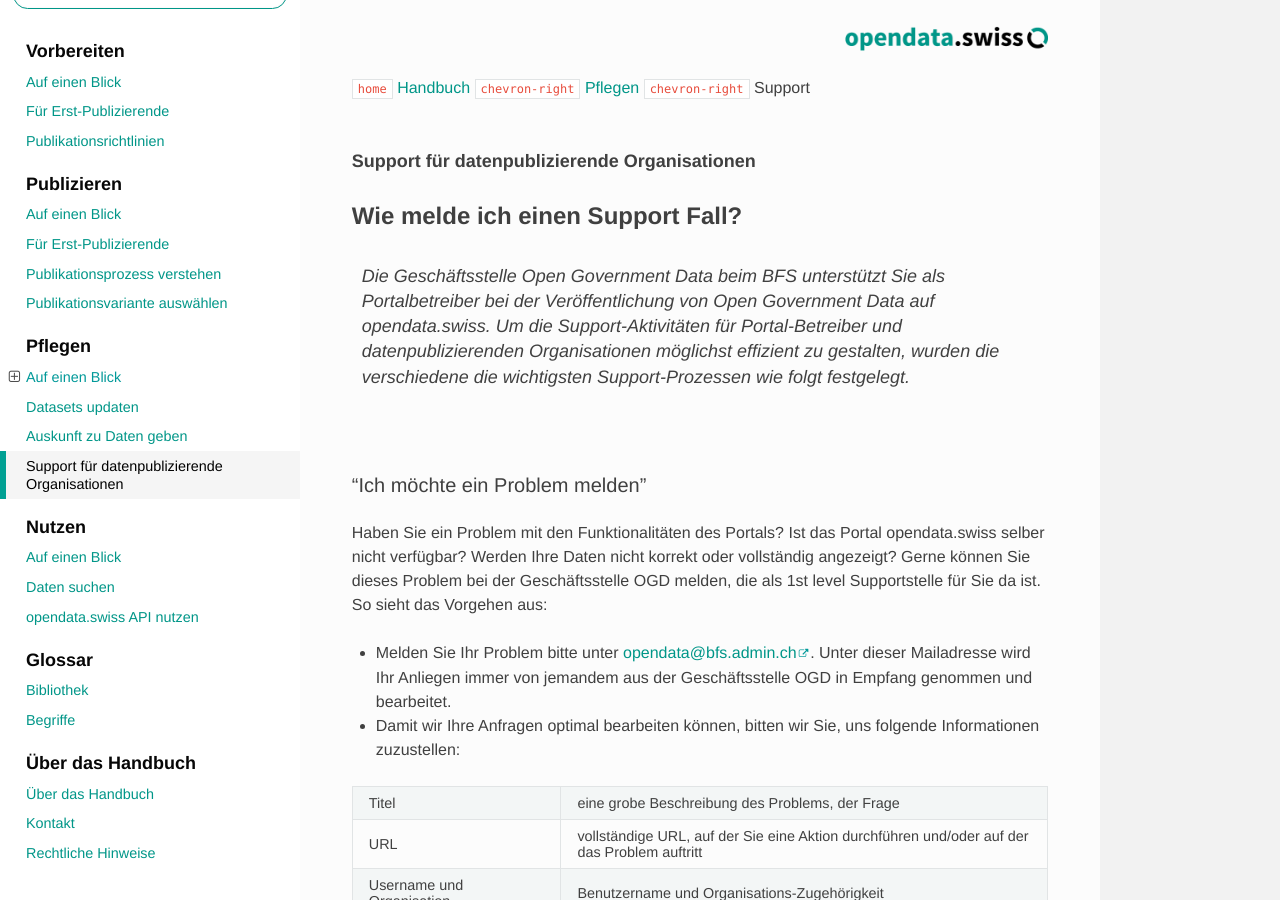
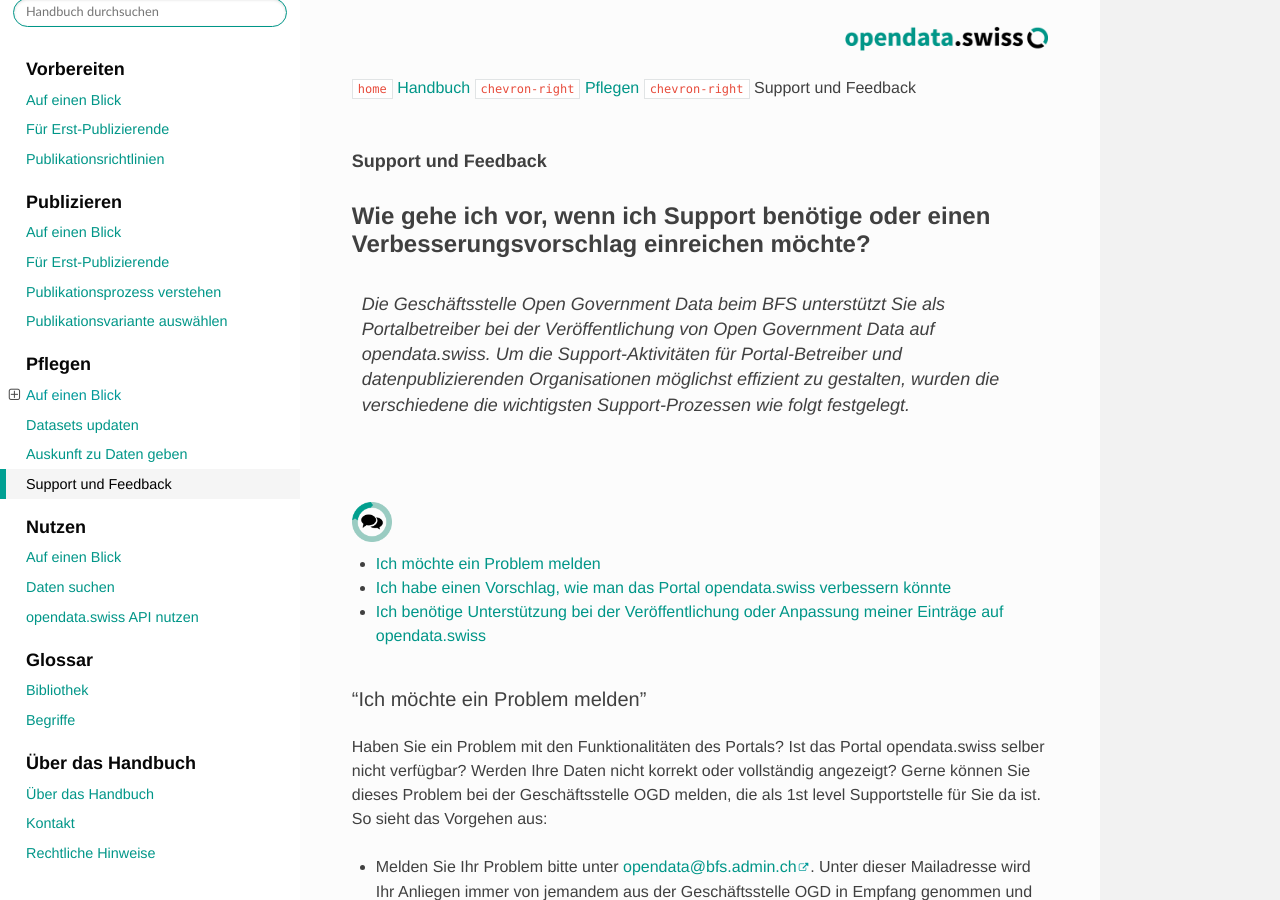
Before and after one commit to opendata-swiss/ogdch-handbook, a Sphinx documentation site: the page built from source/content/pflegen/support.rst, in a window 1280 px wide and 900 px high. Built offline with Sphinx 7.4.7 and the Read the Docs theme 2.0.0, drawn with Linux system fonts in a browser that asks for light colours; cross-references to code outside the pages are shown as plain code.

Commit message:
add direct links and transfer titles for support page

```diff
--- a/source/content/pflegen/pflegen.rst
+++ b/source/content/pflegen/pflegen.rst
@@ -21,4 +21,4 @@ und Nutzern zu Ihren Daten beantworten.
 
     - :doc:`Dataset updaten <datasets-updaten>`
     - :doc:`Auskunft zu Daten geben <auskunft-geben>`
-    - :doc:`Support <support>`
+    - :doc:`Anfrage Support <support>`
--- a/source/content/pflegen/support.rst
+++ b/source/content/pflegen/support.rst
@@ -2,14 +2,14 @@
 
    - :fa:`home` :doc:`Handbuch <../../index>` :fa:`chevron-right`
    - :doc:`Pflegen <pflegen>` :fa:`chevron-right`
-   - Support
+   - Support und Feedback
 
 **********************************************
-Support für datenpublizierende Organisationen
+Support und Feedback
 **********************************************
 
-Wie melde ich einen Support Fall?
-=====================================
+Wie gehe ich vor, wenn ich Support benötige oder einen Verbesserungsvorschlag einreichen möchte?
+======================================================================================================
 
 .. container:: Intro
 
@@ -18,6 +18,16 @@ Wie melde ich einen Support Fall?
     Support-Aktivitäten für Portal-Betreiber und datenpublizierenden
     Organisationen möglichst effizient zu gestalten, wurden die verschiedene
     die wichtigsten Support-Prozessen wie folgt festgelegt.
+
+.. container:: support
+
+    Support
+
+- :ref:`Ich möchte ein Problem melden <support_problem_melden>`
+- :ref:`Ich habe einen Vorschlag, wie man das Portal opendata.swiss verbessern könnte <support_feedback>`
+- :ref:`Ich benötige Unterstützung bei der Veröffentlichung oder Anpassung meiner Einträge auf opendata.swiss <support_beratung>`
+
+.. _support_problem_melden:
 
 “Ich möchte ein Problem melden”
 -----------------------------------------
@@ -33,25 +43,25 @@ Supportstelle für Sie da ist. So sieht das Vorgehen aus:
 - Damit wir Ihre Anfragen optimal bearbeiten können,
   bitten wir Sie, uns folgende Informationen zuzustellen:
 
-+---------------------------+------------------------------------------------------------+
-| Titel                     | eine grobe Beschreibung des Problems, der Frage            |
-+---------------------------+------------------------------------------------------------+
-| URL                       | vollständige URL, auf der Sie eine Aktion durchführen      |
-|                           | und/oder auf der das Problem auftritt                      |
-+---------------------------+------------------------------------------------------------+
-| Username und Organisation | Benutzername und Organisations-Zugehörigkeit               |
-+---------------------------+------------------------------------------------------------+
-| Beschreibung der Schritte | eine Schritt-für-Schritt-Beschreibung, wie das Problem     |
-|                           | reproduziert werden kann                                   |
-+---------------------------+------------------------------------------------------------+
-| Erwartung                 | was haben Sie erwartet?                                    |
-+---------------------------+------------------------------------------------------------+
-| Realität                  | was ist, entgegen Ihrer Erwartung, passiert?               |
-+---------------------------+------------------------------------------------------------+
-| Screenshots/Dateien       | Screenshots von Fehlermeldungen, Import-Dateien, Downloads |
-+---------------------------+------------------------------------------------------------+
++-------------------------------+------------------------------------------------------------+
+| **Titel**                     | eine grobe Beschreibung des Problems, der Frage            |
++-------------------------------+------------------------------------------------------------+
+| **URL**                       | vollständige URL, auf der Sie eine Aktion durchführen      |
+|                               | und/oder auf der das Problem auftritt                      |
++-------------------------------+------------------------------------------------------------+
+| **Username und Organisation** | Benutzername und Organisations-Zugehörigkeit               |
++-------------------------------+------------------------------------------------------------+
+| **Beschreibung der Schritte** | eine Schritt-für-Schritt-Beschreibung, wie das Problem     |
+|                               | reproduziert werden kann                                   |
++-------------------------------+------------------------------------------------------------+
+| **Erwartung**                 | was haben Sie erwartet?                                    |
++-------------------------------+------------------------------------------------------------+
+| **Realität**                  | was ist, entgegen Ihrer Erwartung, passiert?               |
++-------------------------------+------------------------------------------------------------+
+| **Screenshots/Dateien**       | Screenshots von Fehlermeldungen, Import-Dateien, Downloads |
++-------------------------------+------------------------------------------------------------+
 
-
+.. _support_feedback:
 
 
 “Ich habe einen Vorschlag, wie man das Portal opendata.swiss verbessern könnte”
```
Also changed, not shown: other parts of source/content/pflegen/support.rst (+9 -7 lines).
